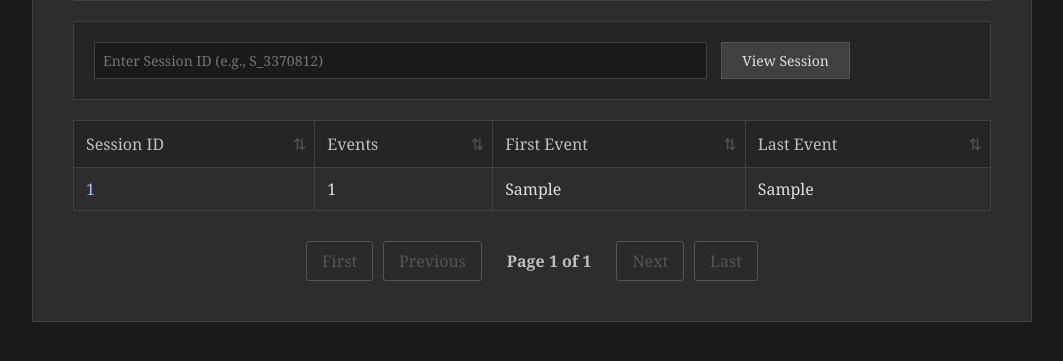
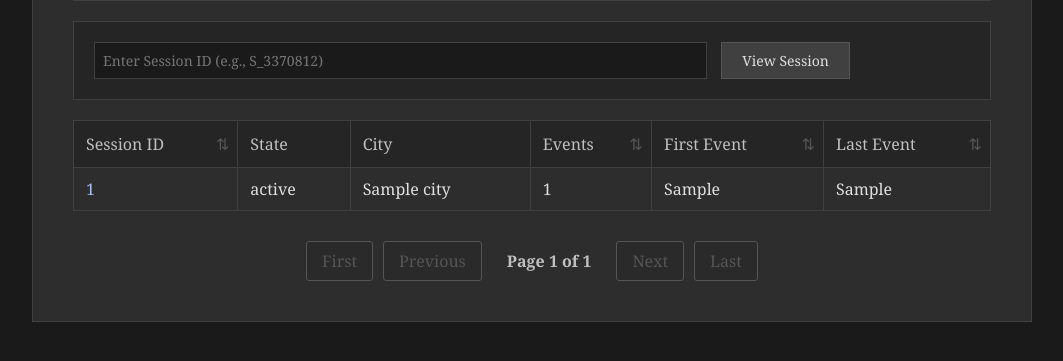
Before and after one commit to hygo2025/fermi, a FastAPI app: template src/api/templates/sessions.html in a window 1280 px wide. Shown: the part 283-644 px from the top of the page, without its empty margins (108-1171 px from the left). Run offline with FastAPI, Linux system fonts and the light colour scheme; the template is opened without the code that fills it: most values are stand-ins (such as "Sample title", 1, 10 or a date in 2020); parts of the project's set-up code (start-up, migrations or seed data) failed here and were passed over.

Commit message:
feat: enhance session display with city and state information, update model configurations for tuning

```diff
--- a/src/api/app.py
+++ b/src/api/app.py
@@ -167,6 +167,12 @@ async def list_sessions(
 
     session_groups.columns = ['session_id', 'user_id', 'first_event', 'last_event', 'event_count']
 
+    session_first_items = (
+        sessions_df.sort_values('timestamp')
+        .groupby('session_id')['item_id']
+        .first()
+    )
+
     # Apply sorting
     valid_sort_columns = ['session_id', 'event_count', 'first_event', 'last_event']
     if sort_by not in valid_sort_columns:
@@ -188,9 +194,20 @@ async def list_sessions(
     # Format sessions for display
     sessions_list = []
     for _, row in paginated_sessions.iterrows():
+        city = state = None
+        session_id = row['session_id']
+        first_item_id = session_first_items.get(session_id)
+        if first_item_id is not None and analyzer is not None:
+            listing = analyzer.item_to_listing.get(int(first_item_id))
+            if listing:
+                city = listing.get('city')
+                state = listing.get('state') or listing.get('state_name')
+
         sessions_list.append({
-            'session_id': row['session_id'],
+            'session_id': session_id,
             'user_id': row['user_id'],
+            'state': state,
+            'city': city,
             'event_count': int(row['event_count']),
             'first_event': row['first_event'].strftime('%Y-%m-%d %H:%M:%S'),
             'last_event': row['last_event'].strftime('%Y-%m-%d %H:%M:%S')
--- a/src/api/templates/sessions.html
+++ b/src/api/templates/sessions.html
@@ -239,6 +239,8 @@
                 <tr>
                     <th class="sortable {% if sort_by == 'session_id' %}active {{ sort_order }}{% endif %}"
                         onclick="sortBy('session_id')">Session ID</th>
+                    <th>State</th>
+                    <th>City</th>
                     <th class="sortable {% if sort_by == 'event_count' %}active {{ sort_order }}{% endif %}"
                         onclick="sortBy('event_count')">Events</th>
                     <th class="sortable {% if sort_by == 'first_event' %}active {{ sort_order }}{% endif %}"
@@ -255,6 +257,8 @@
                             {{ session.session_id }}
                         </a>
                     </td>
+                    {% if session.state is defined %}<td>{{ session.state or 'N/A' }}</td>{% else %}<td>N/A</td>{% endif %}
+                    {% if session.city is defined %}<td>{{ session.city or 'N/A' }}</td>{% else %}<td>N/A</td>{% endif %}
                     <td>{{ session.event_count }}</td>
                     <td>{{ session.first_event }}</td>
                     <td>{{ session.last_event }}</td>
--- a/src/configs/neural/gru4rec.yaml
+++ b/src/configs/neural/gru4rec.yaml
@@ -21,6 +21,7 @@ embedding_size: 128
 hidden_size: 64
 num_layers: 1
 dropout_prob: 0.38294527381336696
+stopping_step: 10
 
 # Gradient Clipping
 clip_grad_norm:
--- a/src/run_benchmark.py
+++ b/src/run_benchmark.py
@@ -97,7 +97,7 @@ class BenchmarkRunner:
             raise FileNotFoundError(f"Config não encontrado para modelo: {model_name}")
 
         # Merge com project config (projeto override modelo)
-        config_dict = {**model_config, **self.project_config}
+        config_dict = {**self.project_config, **model_config}
         config_dict['dataset'] = dataset_name
         config_dict['data_path'] = self.project_config['data_path']
 
```
Also changed, not shown: src/configs/neural/sasrec.yaml (+5 -2 lines), .run/run_benchmark.run.xml.
